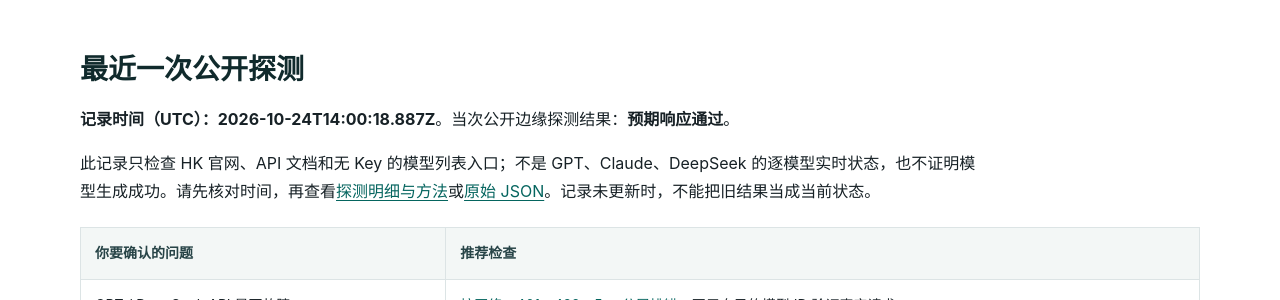
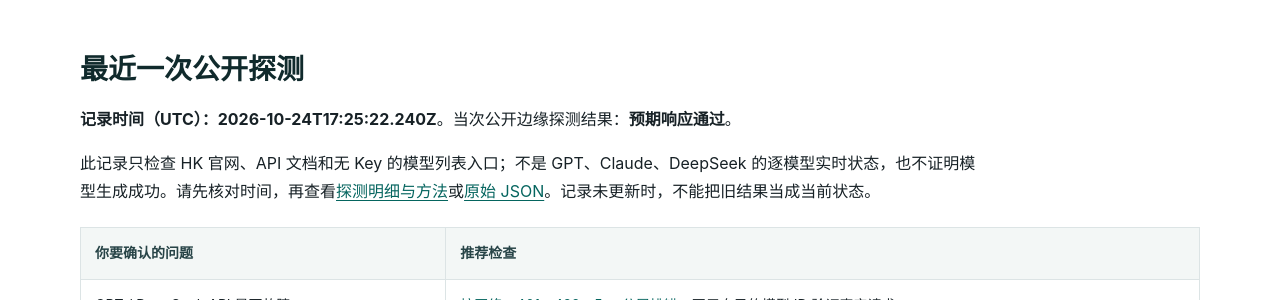
Before and after one commit to KKWANG4444/api-status, a Jekyll site: the page built from index.md, in a window 1280 px wide and 900 px high, scrolled down 364 px. Shown: the part 151-451 px from the top of the window. Built offline with Jekyll 4.4.1, drawn with Linux system fonts in a browser that asks for light colours.

Commit message:
chore: update public edge status

```diff
--- a/_data/status.json
+++ b/_data/status.json
@@ -1,7 +1,7 @@
 {
   "status": "operational",
-  "checked_at": "2026-10-24T14:00:18.887Z",
-  "duration_ms": 338,
+  "checked_at": "2026-10-24T17:25:22.240Z",
+  "duration_ms": 480,
   "overall": true,
   "components": [
     {
@@ -10,7 +10,7 @@
       "url": "https://www.aifast.hk/",
       "ok": true,
       "status": 200,
-      "elapsed_ms": 241,
+      "elapsed_ms": 429,
       "content_type": "text/html; charset=utf-8",
       "detail": "Expected public edge response"
     },
@@ -20,7 +20,7 @@
       "url": "https://api.aifast.hk/",
       "ok": true,
       "status": 200,
-      "elapsed_ms": 302,
+      "elapsed_ms": 200,
       "content_type": "text/html",
       "detail": "Expected public edge response"
     },
@@ -30,7 +30,7 @@
       "url": "https://www.aifast.hk/v1/models",
       "ok": true,
       "status": 401,
-      "elapsed_ms": 269,
+      "elapsed_ms": 431,
       "content_type": "application/json; charset=utf-8",
       "detail": "Expected public edge response"
     }
--- a/data/status.json
+++ b/data/status.json
@@ -1,7 +1,7 @@
 {
   "status": "operational",
-  "checked_at": "2026-10-24T14:00:18.887Z",
-  "duration_ms": 338,
+  "checked_at": "2026-10-24T17:25:22.240Z",
+  "duration_ms": 480,
   "overall": true,
   "components": [
     {
@@ -10,7 +10,7 @@
       "url": "https://www.aifast.hk/",
       "ok": true,
       "status": 200,
-      "elapsed_ms": 241,
+      "elapsed_ms": 429,
       "content_type": "text/html; charset=utf-8",
       "detail": "Expected public edge response"
     },
@@ -20,7 +20,7 @@
       "url": "https://api.aifast.hk/",
       "ok": true,
       "status": 200,
-      "elapsed_ms": 302,
+      "elapsed_ms": 200,
       "content_type": "text/html",
       "detail": "Expected public edge response"
     },
@@ -30,7 +30,7 @@
       "url": "https://www.aifast.hk/v1/models",
       "ok": true,
       "status": 401,
-      "elapsed_ms": 269,
+      "elapsed_ms": 431,
       "content_type": "application/json; charset=utf-8",
       "detail": "Expected public edge response"
     }
```
